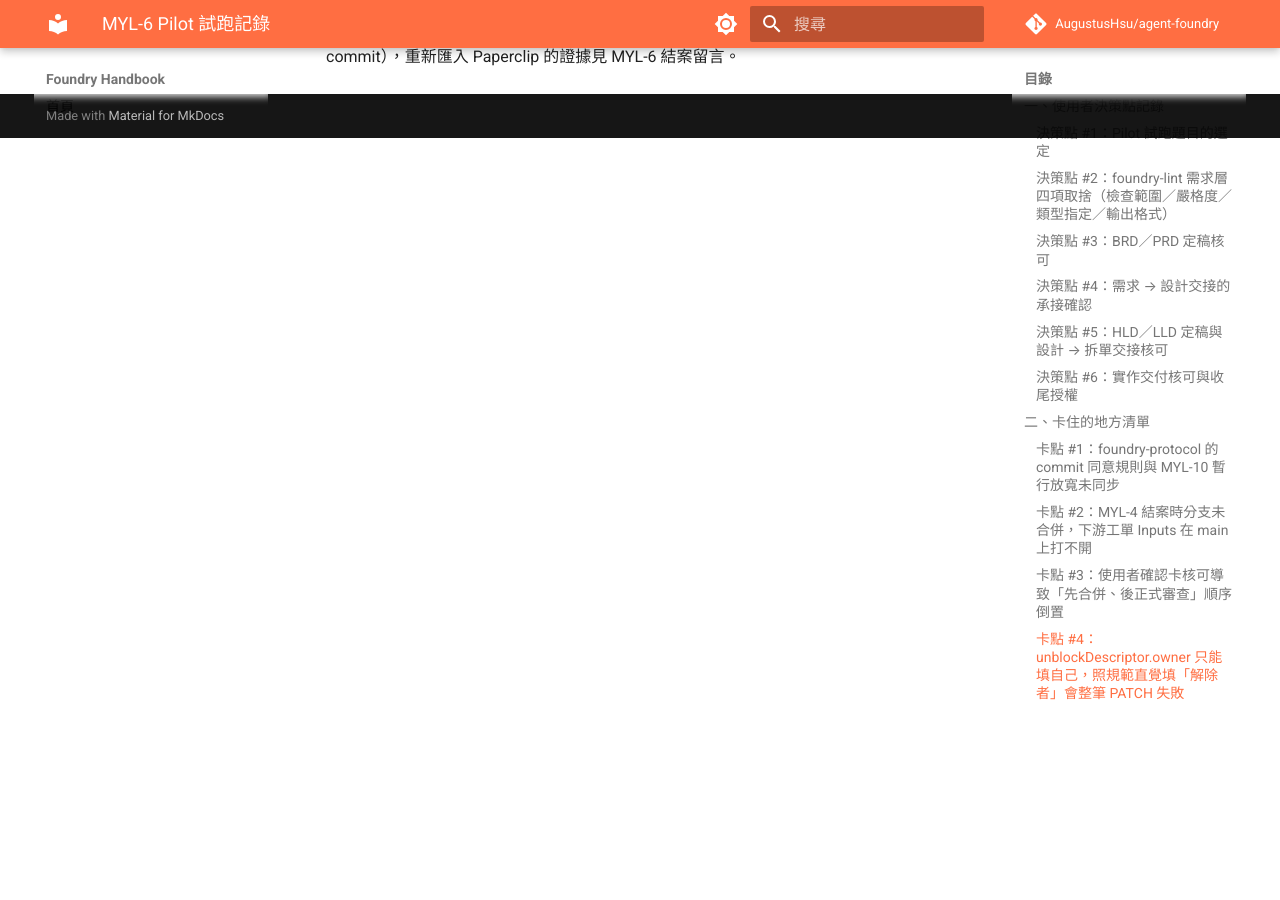
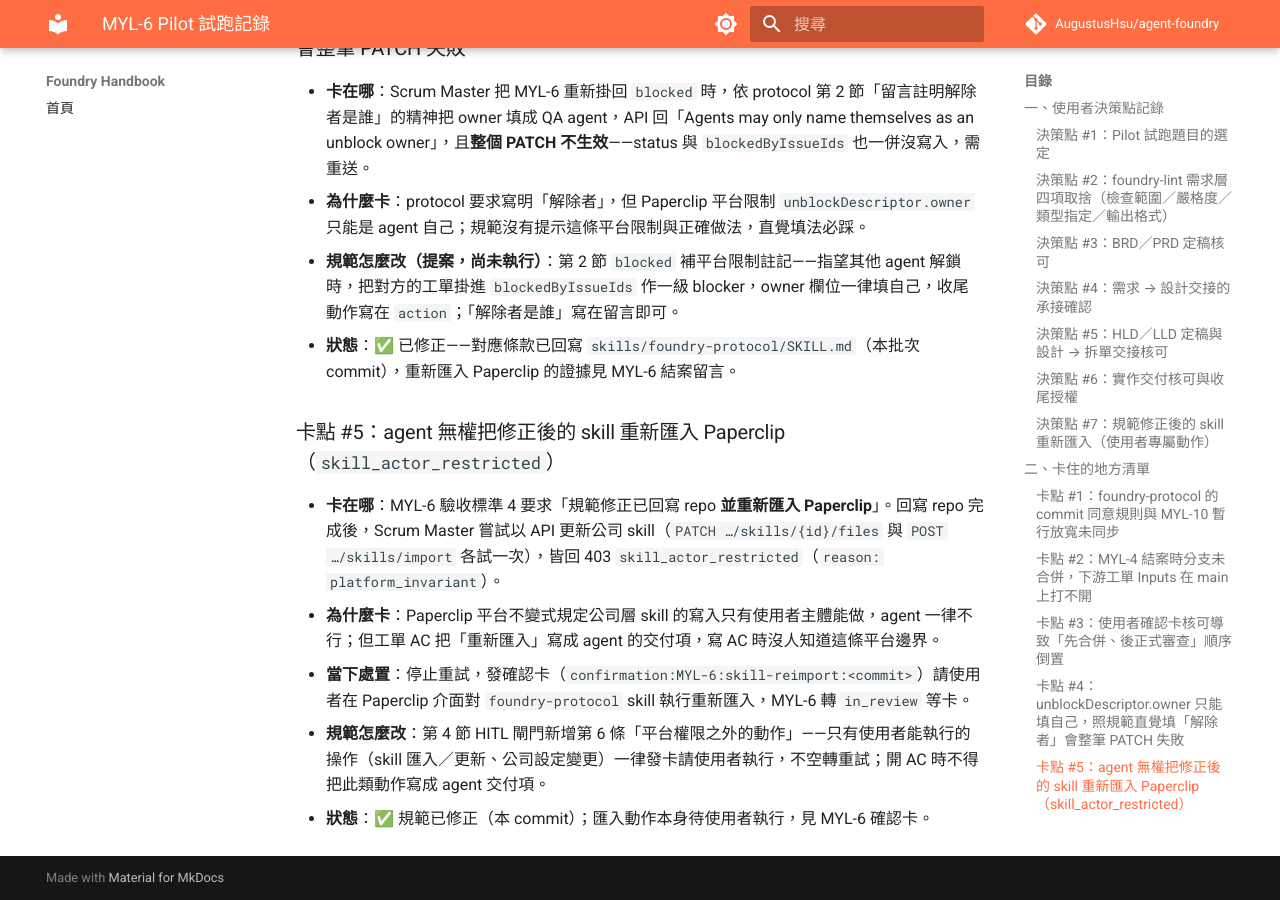
Before and after one commit to AugustusHsu/agent-foundry, an MkDocs documentation site: the page built from docs/pilot/pilot-log.md, in a window 1280 px wide and 900 px high, scrolled down 4108 px. Built offline with MkDocs 1.6.1 and Material for MkDocs 9.7.7, drawn with Linux system fonts in a browser that asks for light colours; comment, search, counter and statistics services are not loaded; some of the changed text lies outside the part shown.

Commit message:
📝 記錄卡點 #5／決策點 #7：skill 匯入為使用者專屬動作，HITL 閘門補第 6 條
Co-Authored-By: Claude Fable 5 <noreply@anthropic.com>

```diff
--- a/docs/pilot/pilot-log.md
+++ b/docs/pilot/pilot-log.md
@@ -59,7 +59,15 @@
 - **證據**：MYL-19 確認卡 `confirmation:MYL-19:delivery:1451c4f`（2026-09-03T01:30 核可）。
 - **結果**：核可。Developer 據此把 `feat/MYL-19-foundry-lint` 合入本地 main 並刪除分支——此舉發生在 MYL-20 正式審查之前，觸發卡點 #3（見下）。其後的審查（MYL-20）與測試（MYL-21）均為 agent 對 agent 交接，無新增使用者決策點。
 
-> 實作→審查→測試段（MYL-19～21）共新增 1 個使用者決策點。整段 Pilot 的使用者決策點合計 6 個：選題 1、需求 3（含四項取捨合併為一卡）、設計 1、實作 1。
+### 決策點 #7：規範修正後的 skill 重新匯入（使用者專屬動作）
+
+- **時機**：結案收尾階段（MYL-6），規範修正回寫 repo 之後。
+- **形式**：確認卡（request_confirmation），由 Scrum Master 發出。
+- **為何需要使用者**：Paperclip 平台不變式禁止 agent 寫入公司層 skill（見卡點 #5），`foundry-protocol` 的重新匯入只有使用者能執行。
+- **證據**：MYL-6 確認卡 `confirmation:MYL-6:skill-reimport:<commit>`（發卡當下記錄，結果待回覆）。
+- **結果**：待回覆。使用者執行匯入並核可後，MYL-6 依五項驗收標準結案。
+
+> 實作→審查→測試段（MYL-19～21）共新增 1 個使用者決策點，結案收尾段新增 1 個。整段 Pilot 的使用者決策／動作點合計 7 個：選題 1、需求 3（含四項取捨合併為一卡）、設計 1、實作 1、收尾 1。
 
 ---
 
@@ -93,3 +101,11 @@
 - **為什麼卡**：protocol 要求寫明「解除者」，但 Paperclip 平台限制 `unblockDescriptor.owner` 只能是 agent 自己；規範沒有提示這條平台限制與正確做法，直覺填法必踩。
 - **規範怎麼改（提案，尚未執行）**：第 2 節 `blocked` 補平台限制註記——指望其他 agent 解鎖時，把對方的工單掛進 `blockedByIssueIds` 作一級 blocker，owner 欄位一律填自己，收尾動作寫在 `action`；「解除者是誰」寫在留言即可。
 - **狀態**：✅ 已修正——對應條款已回寫 `skills/foundry-protocol/SKILL.md`（本批次 commit），重新匯入 Paperclip 的證據見 MYL-6 結案留言。
+
+### 卡點 #5：agent 無權把修正後的 skill 重新匯入 Paperclip（`skill_actor_restricted`）
+
+- **卡在哪**：MYL-6 驗收標準 4 要求「規範修正已回寫 repo **並重新匯入 Paperclip**」。回寫 repo 完成後，Scrum Master 嘗試以 API 更新公司 skill（`PATCH …/skills/{id}/files` 與 `POST …/skills/import` 各試一次），皆回 403 `skill_actor_restricted`（`reason: platform_invariant`）。
+- **為什麼卡**：Paperclip 平台不變式規定公司層 skill 的寫入只有使用者主體能做，agent 一律不行；但工單 AC 把「重新匯入」寫成 agent 的交付項，寫 AC 時沒人知道這條平台邊界。
+- **當下處置**：停止重試，發確認卡（`confirmation:MYL-6:skill-reimport:<commit>`）請使用者在 Paperclip 介面對 `foundry-protocol` skill 執行重新匯入，MYL-6 轉 `in_review` 等卡。
+- **規範怎麼改**：第 4 節 HITL 閘門新增第 6 條「平台權限之外的動作」——只有使用者能執行的操作（skill 匯入／更新、公司設定變更）一律發卡請使用者執行，不空轉重試；開 AC 時不得把此類動作寫成 agent 交付項。
+- **狀態**：✅ 規範已修正（本 commit）；匯入動作本身待使用者執行，見 MYL-6 確認卡。
```
Also changed, not shown: skills/foundry-protocol/SKILL.md (+1 -0 lines).
